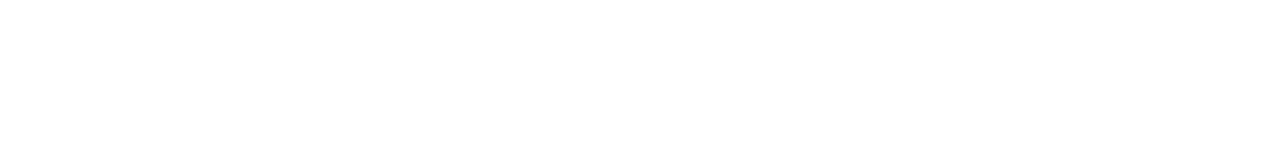
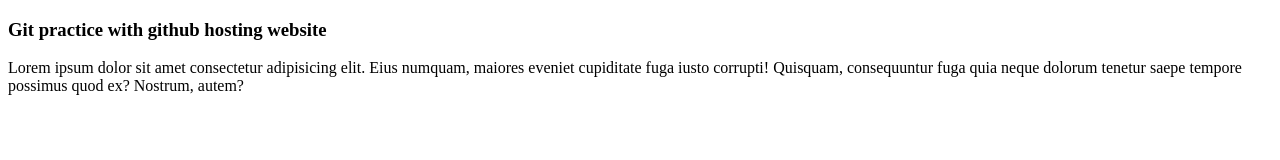
Before and after one commit to NaziaIslam2024/project02-css, a plain HTML site: page index.html in a window 1280 px wide. Drawn offline with Linux system fonts and the light colour scheme.

Commit message:
css file added

```diff
--- a/index.html
+++ b/index.html
@@ -6,6 +6,7 @@
     <title>git practise</title>
 </head>
 <body>
-
+    <h3>Git practice with github hosting website</h3>
+    <p>Lorem ipsum dolor sit amet consectetur adipisicing elit. Eius numquam, maiores eveniet cupiditate fuga iusto corrupti! Quisquam, consequuntur fuga quia neque dolorum tenetur saepe tempore possimus quod ex? Nostrum, autem?</p>
 </body>
 </html>
--- /dev/null
+++ b/style.css
@@ -0,0 +1,8 @@
+*{
+    margin: 20px;
+}
+
+p{
+    color: tomato;
+    background-color: aqua;
+}
```
